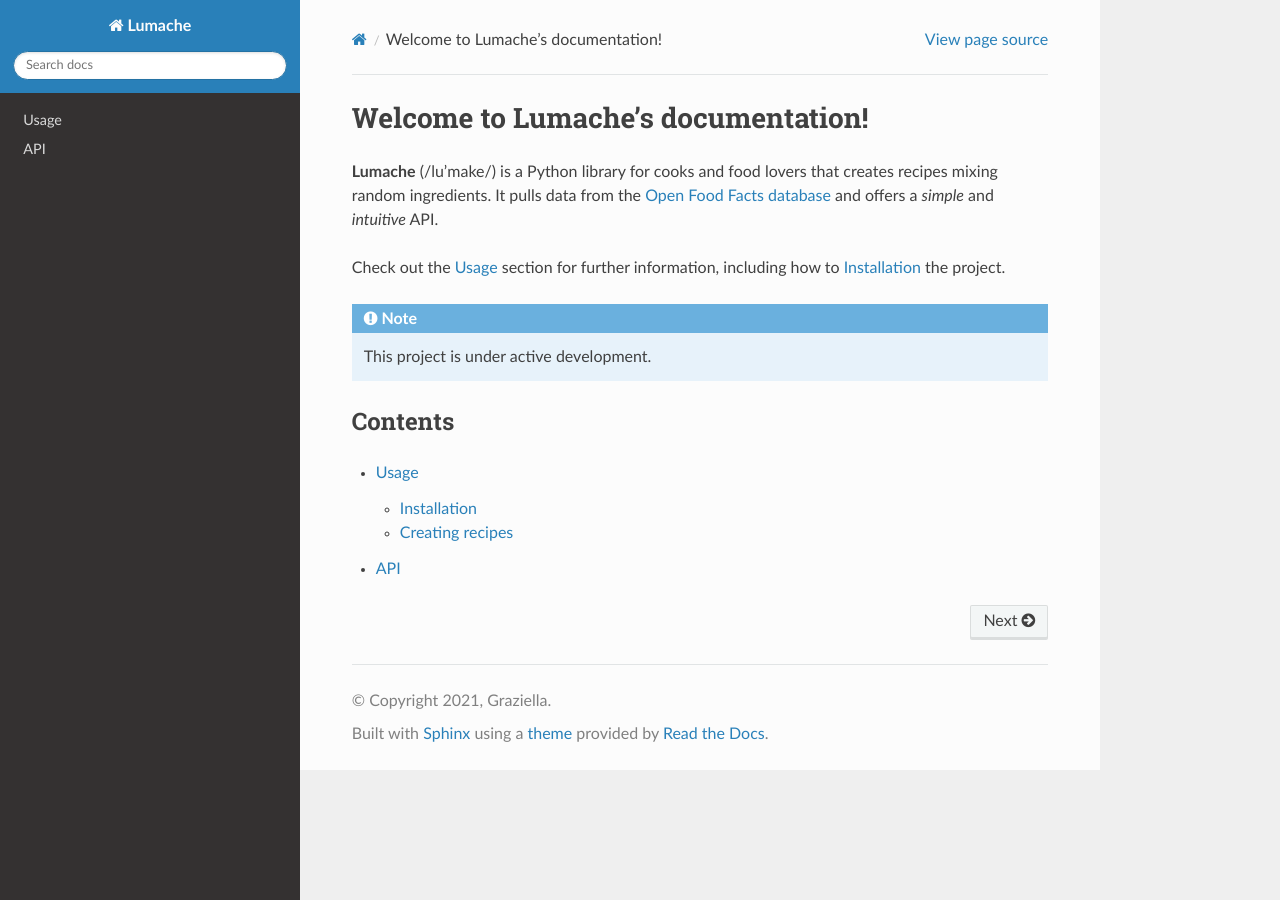
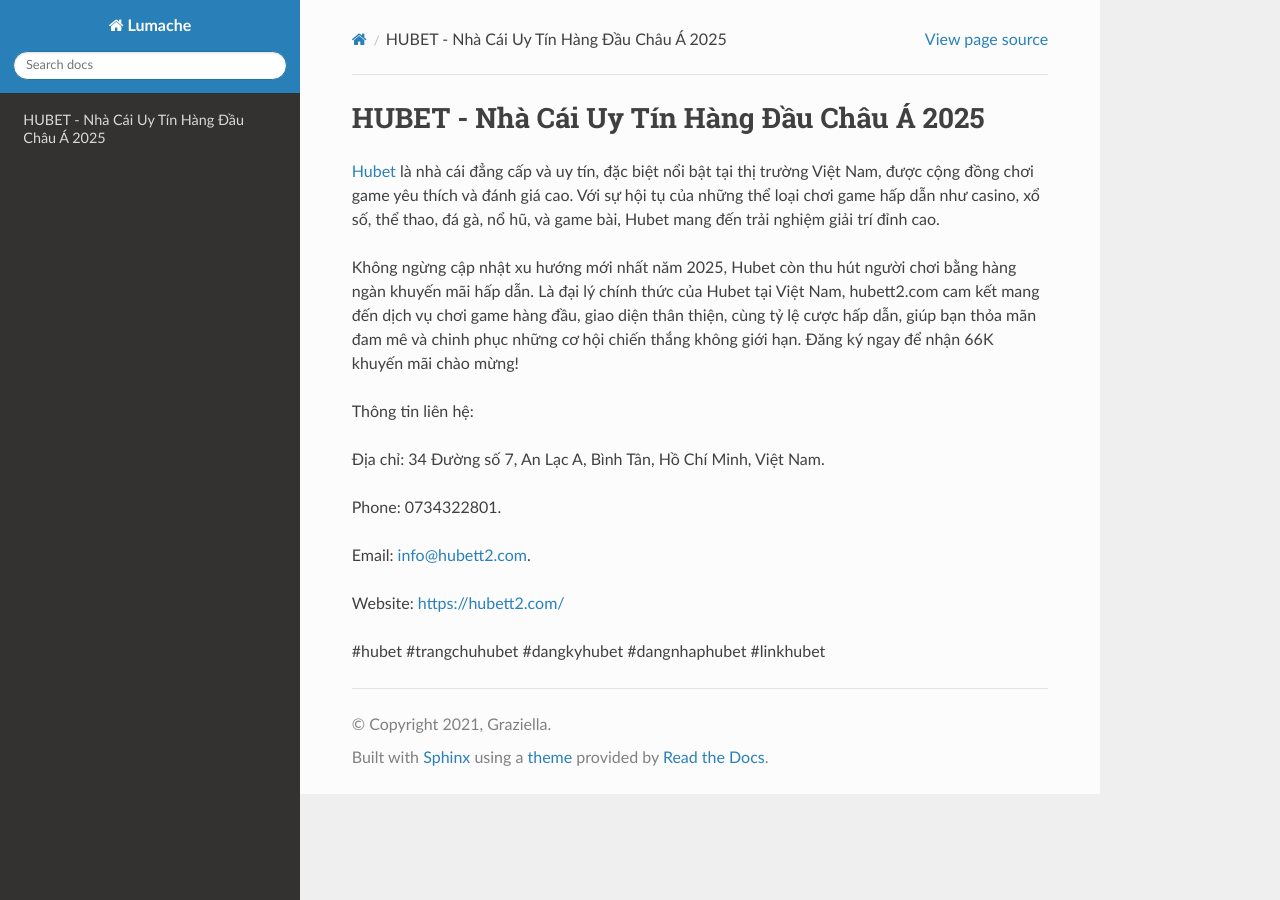
Before and after one commit to parkisngan19/hubett2com, a Sphinx documentation site: the page built from docs/source/index.rst, in a window 1280 px wide. Built offline with Sphinx 7.4.7 and the Read the Docs theme 3.1.0, drawn with Linux system fonts in a browser that asks for light colours.

Commit message:
Update index.rst

```diff
--- a/docs/source/index.rst
+++ b/docs/source/index.rst
@@ -1,22 +1,18 @@
-Welcome to Lumache's documentation!
+HUBET - Nhà Cái Uy Tín Hàng Đầu Châu Á 2025
 ===================================
 
-**Lumache** (/lu'make/) is a Python library for cooks and food lovers
-that creates recipes mixing random ingredients.
-It pulls data from the `Open Food Facts database <https://world.openfoodfacts.org/>`_
-and offers a *simple* and *intuitive* API.
+`Hubet <https://hubett2.com/>`_ là nhà cái đẳng cấp và uy tín, đặc biệt nổi bật tại thị trường Việt Nam, được cộng đồng chơi game yêu thích và đánh giá cao. Với sự hội tụ của những thể loại chơi game hấp dẫn như casino, xổ số, thể thao, đá gà, nổ hũ, và game bài, Hubet mang đến trải nghiệm giải trí đỉnh cao.
 
-Check out the :doc:`usage` section for further information, including
-how to :ref:`installation` the project.
+Không ngừng cập nhật xu hướng mới nhất năm 2025, Hubet còn thu hút người chơi bằng hàng ngàn khuyến mãi hấp dẫn. Là đại lý chính thức của Hubet tại Việt Nam, hubett2.com cam kết mang đến dịch vụ chơi game hàng đầu, giao diện thân thiện, cùng tỷ lệ cược hấp dẫn, giúp bạn thỏa mãn đam mê và chinh phục những cơ hội chiến thắng không giới hạn. Đăng ký ngay để nhận 66K khuyến mãi chào mừng!
 
-.. note::
+Thông tin liên hệ:
 
-   This project is under active development.
+Địa chỉ: 34 Đường số 7, An Lạc A, Bình Tân, Hồ Chí Minh, Việt Nam.
 
-Contents
---------
+Phone: 0734322801.
 
-.. toctree::
+Email: info@hubett2.com.
 
-   usage
-   api
+Website: https://hubett2.com/
+
+#hubet #trangchuhubet #dangkyhubet #dangnhaphubet #linkhubet
```
